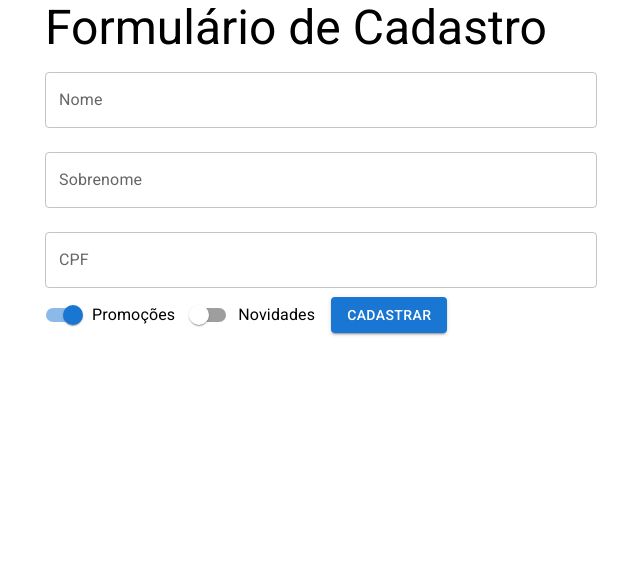
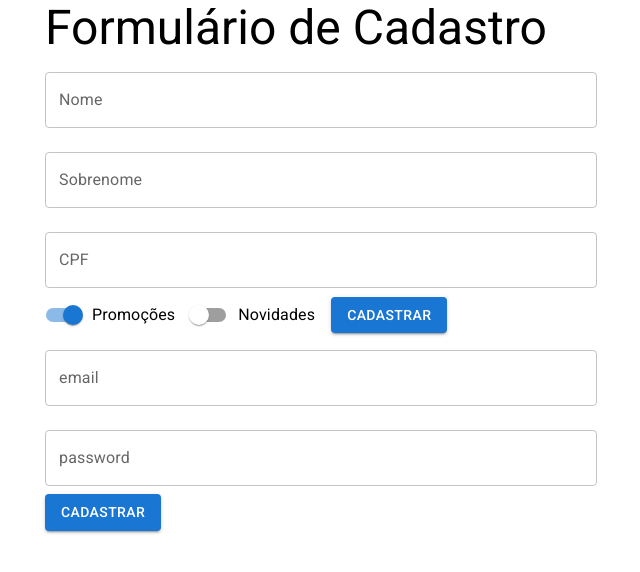
Before and after one commit to Crisleine-Erculano/Formulario, a React (Create React App) app in the folder formulario/: page / in a window 1280 px wide. Shown: the top 572 px of the page, without its empty margins (319-959 px from the left). Built offline with nearby package versions, Linux system fonts and the light colour scheme.

Commit message:
Modificando arquivo FormularioCadastro, e criando arquivos DadosPessoais e DadosDoUsuario.

```diff
--- /dev/null
+++ b/formulario/src/component/FormularioCadastro/DadosDoUsuario.jsx
@@ -0,0 +1,32 @@
+import { TextField, Button } from '@mui/material';
+import React from 'react';
+
+function DadosUsuario() {
+   return (
+      <form>
+         <TextField
+            id="email"
+            label="email"
+            type="email"
+            margin="normal"
+            variant='outlined'
+            fullWidth
+         />
+         <TextField
+            id="password"
+            label="password"
+            type="password"
+            margin="normal"
+            variant='outlined'
+            fullWidth
+         />
+         <Button
+            type="submit"
+            variant="contained"
+            color="primary"
+         >Cadastrar</Button>
+      </form>
+   )
+
+}
+export default DadosUsuario
--- /dev/null
+++ b/formulario/src/component/FormularioCadastro/DadosPessoais.jsx
@@ -0,0 +1,88 @@
+import React, {useState} from 'react';
+import { Button, TextField, Switch, FormControlLabel } from "@mui/material";
+
+
+function DadosPessoais(aoEnviar, validarCpf) {
+   const [nome, setNome] = useState("");
+   const [sobrenome, setSobrenome] = useState("");
+   const [cpf, setCpf] = useState("");
+   const [promocoes, setPromocoes] = useState("true");
+   const [novidades, setNovidades] = useState("false");
+   const [erros, setErros] = useState({cpf:{valido:true, texto:''}});
+   return (
+      <form onSubmit={(evento) => {
+         evento.preventDefault();
+         aoEnviar({nome, sobrenome, cpf, promocoes, novidades})
+      }}>
+         <TextField
+            value={nome}
+            onChange={(evento) => {
+               setNome(evento.target.value);
+            }
+            }
+
+            id="nome"
+            label="Nome"
+            margin="normal"
+            fullWidth
+         />
+
+         <TextField
+            value={sobrenome}
+            onChange={(evento) => {
+               setSobrenome(evento.target.value);
+            }
+            }
+            id="sobrenome"
+            label="Sobrenome"
+            margin="normal"
+            fullWidth
+         />
+
+         <TextField
+            value={cpf}
+            onChange={(evento) => {
+               setCpf(evento.target.value);
+            }
+            }
+            onBlur={(evento)=>{
+               const ehValido= validarCpf(evento.target.value)
+               setErros({cpf:ehValido});
+            }}
+            error={!erros.cpf.valido}
+            helperText={erros.cpf.texto}
+            id="cpf"
+            label="CPF"
+            margin="normal"
+            fullWidth
+         />
+
+         <FormControlLabel
+            label="Promoções"
+            control={<Switch
+               checked={promocoes}
+               onChange={(evento) => {
+                  setPromocoes(evento.target.checked)
+               }} name="promocoes" color="primary" />}
+         />
+
+         <FormControlLabel
+            label="Novidades"
+            control={<Switch
+               ckecked={novidades}
+               onChange={(evento) => {
+                  setNovidades(evento.target.checked)
+               }} name="novidades" color="primary" />}
+         />
+
+         <Button
+            type="submit"
+            variant="contained"
+            color="primary"
+         >Cadastrar
+         </Button>
+      </form>
+   )
+
+}
+export default DadosPessoais
--- a/formulario/src/component/FormularioCadastro/FormularioCadastro.js
+++ b/formulario/src/component/FormularioCadastro/FormularioCadastro.js
@@ -1,87 +1,14 @@
-import React, { useState } from "react";
-import { Button, TextField, Switch, FormControlLabel } from "@mui/material";
+import React from "react";
+import DadosPessoais from "./DadosPessoais";
+import DadosUsuario from "./DadosDoUsuario";
 
 
 function FormularioCadastro(aoEnviar, validarCpf) {
-   const [nome, setNome] = useState("");
-   const [sobrenome, setSobrenome] = useState("");
-   const [cpf, setCpf] = useState("");
-   const [promocoes, setPromocoes] = useState("true");
-   const [novidades, setNovidades] = useState("false");
-   const [erros, setErros] = useState({cpf:{valido:true, texto:''}});
    return (
-      <form onSubmit={(evento) => {
-         evento.preventDefault();
-         aoEnviar({nome, sobrenome, cpf, promocoes, novidades})
-      }}>
-         <TextField
-            value={nome}
-            onChange={(evento) => {
-               setNome(evento.target.value);
-            }
-            }
-
-            id="nome"
-            label="Nome"
-            margin="normal"
-            fullWidth
-         />
-
-         <TextField
-            value={sobrenome}
-            onChange={(evento) => {
-               setSobrenome(evento.target.value);
-            }
-            }
-            id="sobrenome"
-            label="Sobrenome"
-            margin="normal"
-            fullWidth
-         />
-
-         <TextField
-            value={cpf}
-            onChange={(evento) => {
-               setCpf(evento.target.value);
-            }
-            }
-            onBlur={(evento)=>{
-               const ehValido= validarCpf(cpf)
-               setErros({cpf:ehValido});
-            }}
-            error={!erros.cpf.valido}
-            helperText={erros.cpf.texto}
-            id="cpf"
-            label="CPF"
-            margin="normal"
-            fullWidth
-         />
-
-         <FormControlLabel
-            label="Promoções"
-            control={<Switch
-               checked={promocoes}
-               onChange={(evento) => {
-                  setPromocoes(evento.target.checked)
-               }} name="promocoes" color="primary" />}
-         />
-
-         <FormControlLabel
-            label="Novidades"
-            control={<Switch
-               ckecked={novidades}
-               onChange={(evento) => {
-                  setNovidades(evento.target.checked)
-               }} name="novidades" color="primary" />}
-         />
-
-         <Button
-            type="submit"
-            variant="contained"
-            color="primary"
-         >Cadastrar
-         </Button>
-      </form>
+      <>
+      <DadosPessoais aoEnviar={aoEnviar} validarCpf={validarCpf} />
+      <DadosUsuario />
+      </>
    )
 
 }
```
